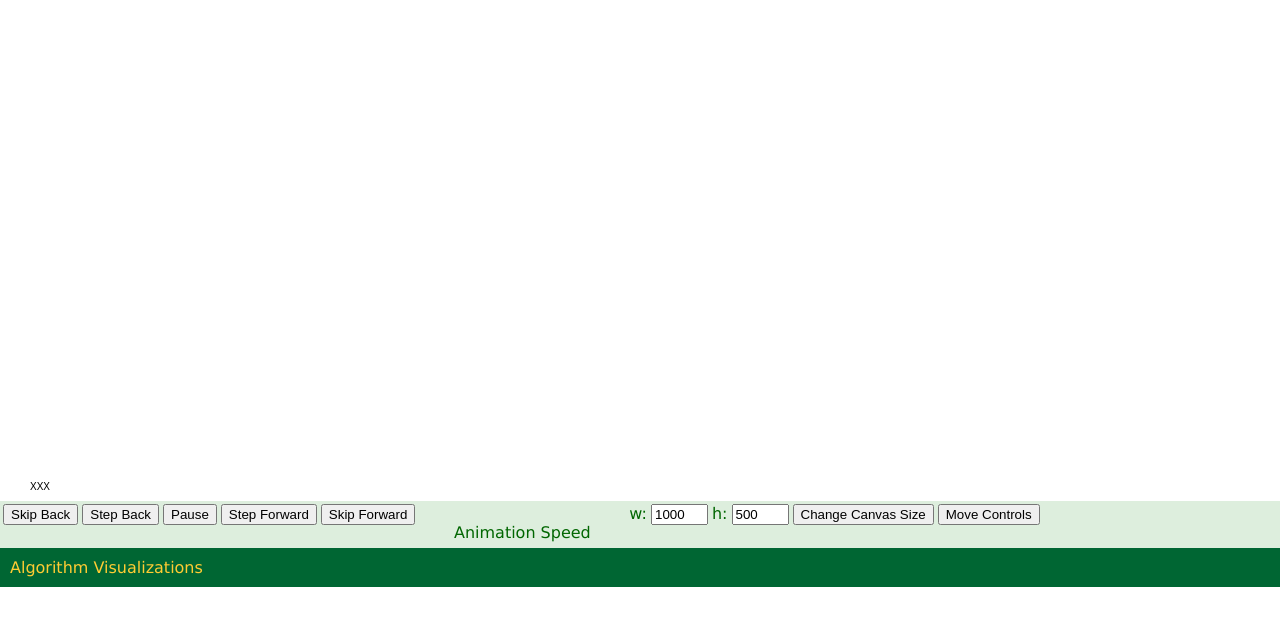
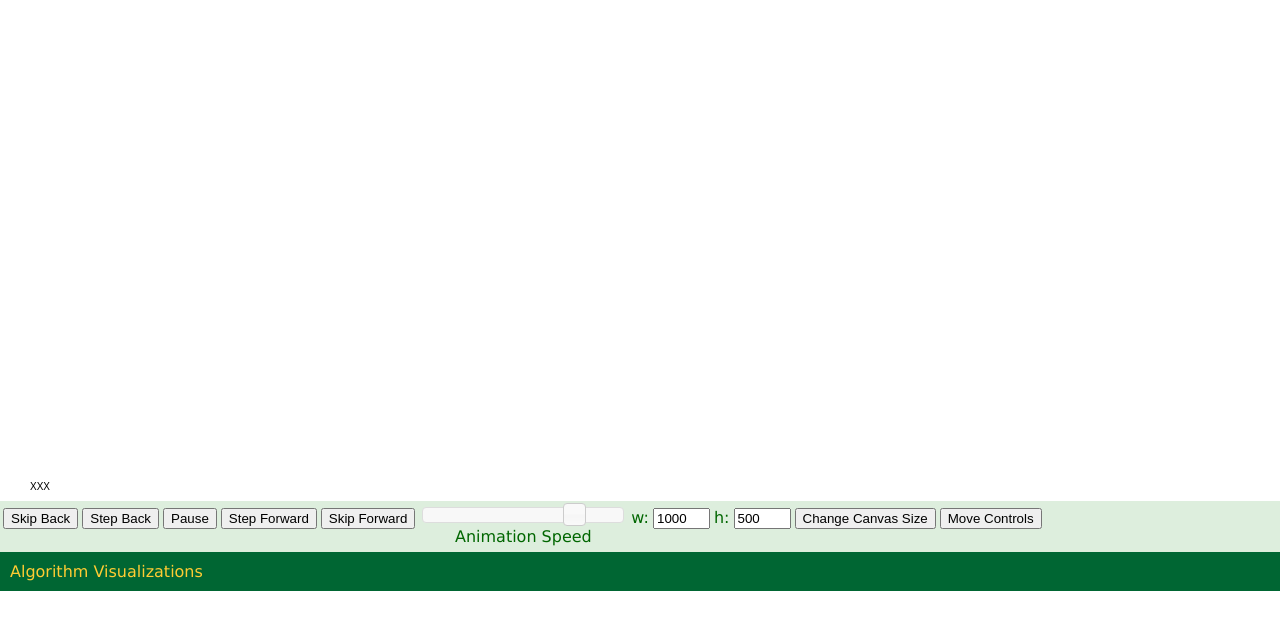
Before and after one commit to ch-plattner/quake-heaps-visualizations, a plain HTML site: page index.html in a window 1280 px wide. Shown: the part 88-718 px from the top of the page. Drawn offline with Linux system fonts and the light colour scheme; files whose address does not match are found by name.

Commit message:
Fix animation slider

```diff
--- a/JavascriptVisualRelease/AlgorithmLibrary/QuakeHeap.js
+++ b/JavascriptVisualRelease/AlgorithmLibrary/QuakeHeap.js
@@ -128,6 +128,8 @@ QuakeHeap.prototype.addControls =  function()
 	this.clearHeapButton = addControlToAlgorithmBar("Button", "Clear Heap");
 	this.clearHeapButton.onclick = this.clearCallback.bind(this);
 	this.controls.push(this.clearHeapButton);
+
+	// TODO: add alpha slider
 }
 
 /********************************************************************
--- a/index.html
+++ b/index.html
@@ -12,7 +12,7 @@
 
 
 		<!-- jqueury stuff.  Only used for the animation speed slider. -->
-		<link rel="stylesheet" href="ThirdParty/jquery-ui-1.8.11.custom.css">
+		<link rel="stylesheet" href="JavascriptVisualRelease/ThirdParty/jquery-ui-1.8.11.custom.css">
 
 		<script src="JavascriptVisualRelease/ThirdParty/jquery-1.5.2.min.js"></script>
 		<script src="JavascriptVisualRelease/ThirdParty/jquery-ui-1.8.11.custom.min.js"></script>
```
